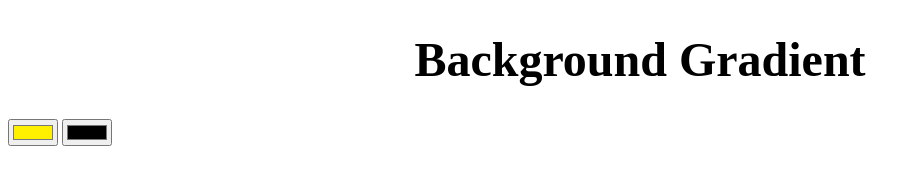
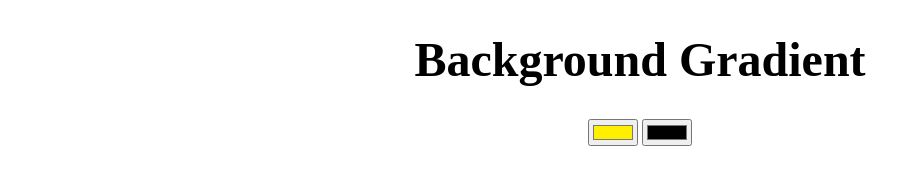
Before and after one commit to SaraIBNABBAD/BG-gardient, a plain HTML site: page index.html in a window 1280 px wide. Shown: the whole page, without its empty margins (0-920 px from the left). Drawn offline with Linux system fonts and the light colour scheme.

Commit message:
gradient

```diff
--- a/index.html
+++ b/index.html
@@ -9,8 +9,11 @@
 </head>
 <body>
     <h1>Background Gradient</h1>
-   <input type="color"  value="#fff000">
+    <div class="input">
+        <input type="color"  value="#fff000">
    <input type="color"  value="#0000">
+    </div>
+
 
 
     <script src="script.js"></script>
--- a/style.css
+++ b/style.css
@@ -2,3 +2,7 @@ h1{
     text-align: center;
     font-size: 3em;
 }
+.input{
+    text-align: center;
+    margin: auto;
+}
```
